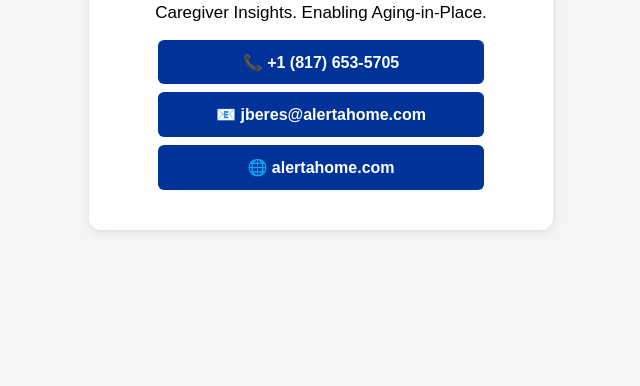
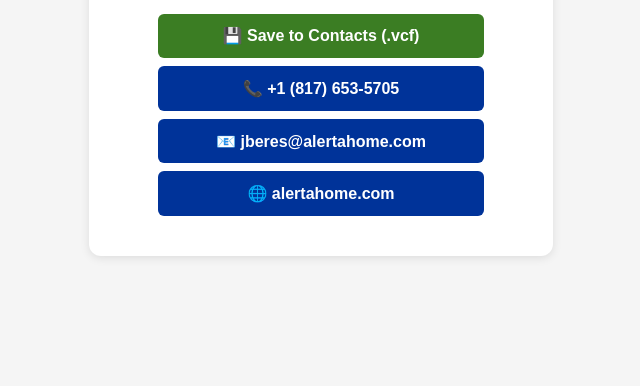
Before and after one commit to jberes-af/contact-link, a plain HTML site: page index.html in a window 1280 px wide. Shown: the part 414-800 px from the top of the page, without its empty margins (319-959 px from the left). Drawn offline with Linux system fonts and the light colour scheme.

Commit message:
Update index.html

```diff
--- a/index.html
+++ b/index.html
@@ -78,6 +78,9 @@
     <h1>Justin Beres</h1>
     <p style="font-size: 22px;">Alerta Family</p>
     <p style="font-size: 17px;">Caregiver Insights. Enabling Aging-in-Place.</p>
+    <div class="links">
+      <a href="/justin-beres.vcf">💾 Save to Contacts (.vcf)</a>
+    </div>
     <div class="links2">
         <a href="tel:+18176535705">📞 +1 (817) 653-5705</a>
         <a href="mailto:jberes@alertahome.com">📧 jberes@alertahome.com</a>
```
